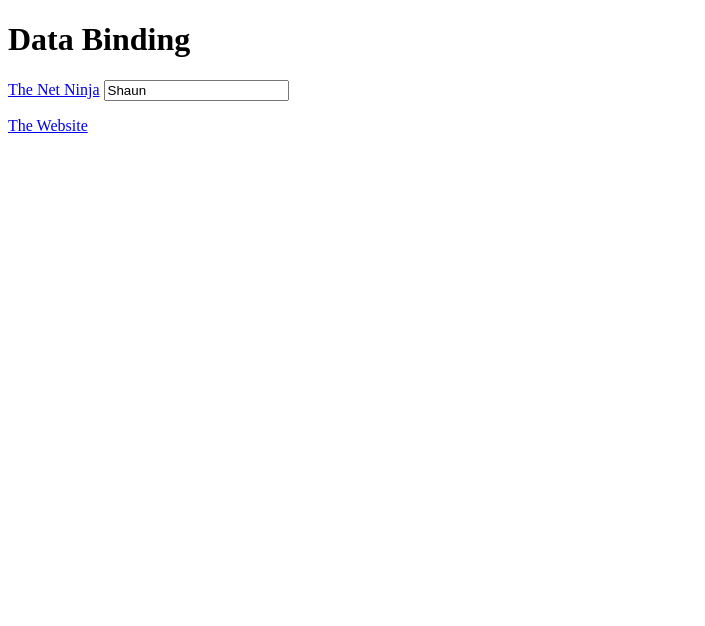
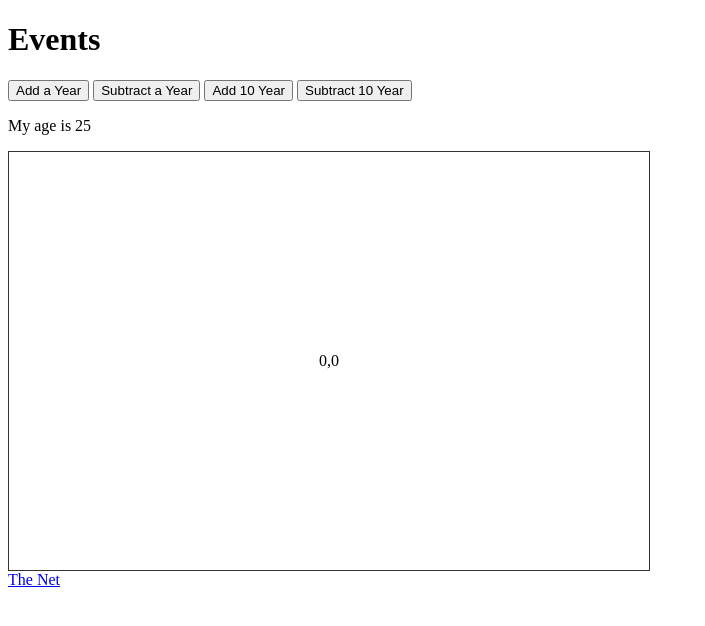
Before and after one commit to gunjan543/vue, a plain HTML site: page index.html in a window 1280 px wide. Shown: the whole page, without its empty margins (0-705 px from the left). Drawn offline with nearby package versions, Linux system fonts and the light colour scheme.

Commit message:
3rd project

```diff
--- a/app.js
+++ b/app.js
@@ -1,14 +1,24 @@
 new Vue({
     el:'#vue-app',
     data:{
-       name:'Shaun',
-       job: 'Ninja',
-       website: 'https://github.com/gunjan543/vue',
-       websiteTag: '<a href="https://github.com/gunjan543/vue">The Website</a>'
+        age:25,
+        x:0,
+        y:0
     },
     methods:{
-        greet:function(time){
-            return 'Good '+time +" "+this.name
+        add:function(inc){
+            this.age += inc;
+        },
+        subtract:function(dec){
+            this.age -= dec;
+        },
+        updateXY:function(event){
+          this.x=event.offsetX;
+          this.y=event.offsetY;
+        },
+        click:function(){
+            alert("You clicked me")
         }
+
     }
 });
--- a/index.html
+++ b/index.html
@@ -10,10 +10,14 @@
 </head>
 <body>
     <div id="vue-app">
-        <h1>Data Binding</h1>
-        <a v-bind:href="website">The Net Ninja</a>
-        <input type="text" :value="name" />
-        <p v-html="websiteTag"></p>
+       <h1>Events</h1>
+       <button v-on:click.once="add(1)">Add a Year</button>
+       <button v-on:click="subtract(1)">Subtract a Year</button>
+       <button v-on:dblclick="add(10)">Add 10 Year</button>
+       <button v-on:dblclick="subtract(10)">Subtract 10 Year</button>
+       <p>My age is {{ age }}</p>
+       <div id="canvas" v-on:mousemove="updateXY">{{ x }},{{ y }}</div>
+        <a v-on:click.prevent="click" href="https://github.com/gunjan543/vue">The Net</a>
     </div>
     <script src="app.js"></script>
 </body>
--- a/styles.css
+++ b/styles.css
@@ -0,0 +1,6 @@
+#canvas{
+    width: 600px;
+    padding: 200px 20px;
+    text-align: center;
+    border: 1px solid #333;
+}
```
